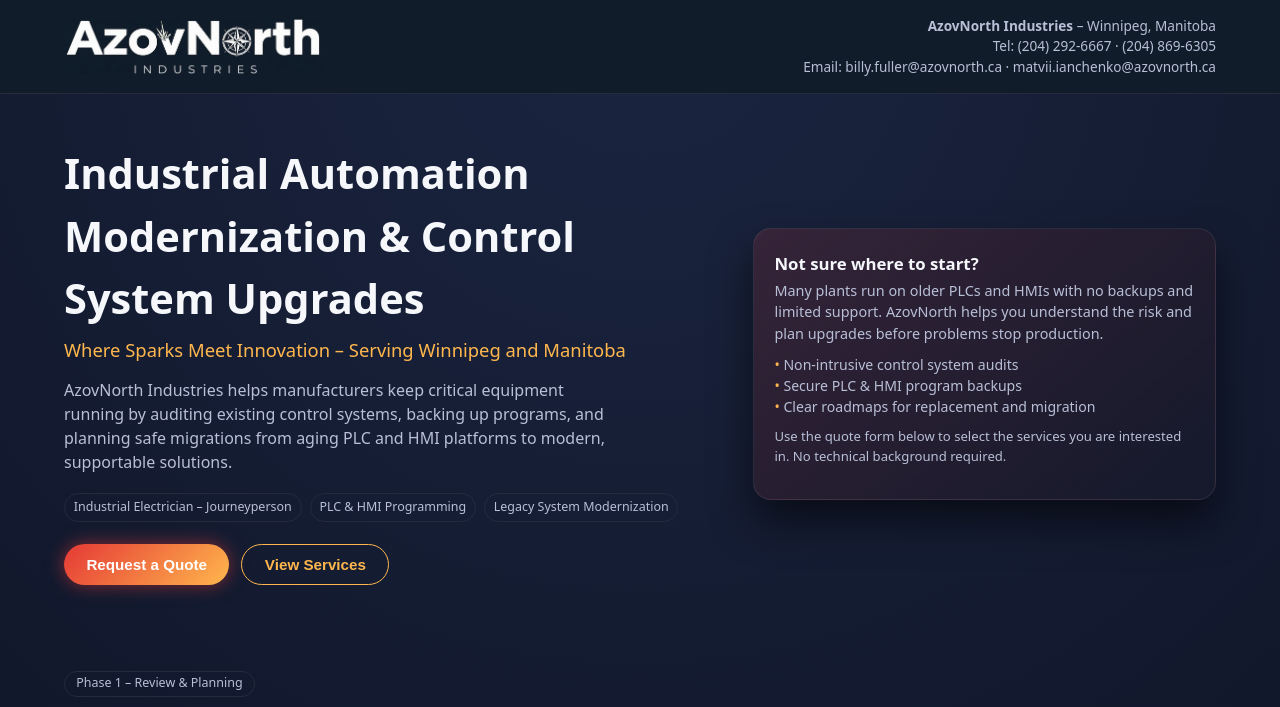
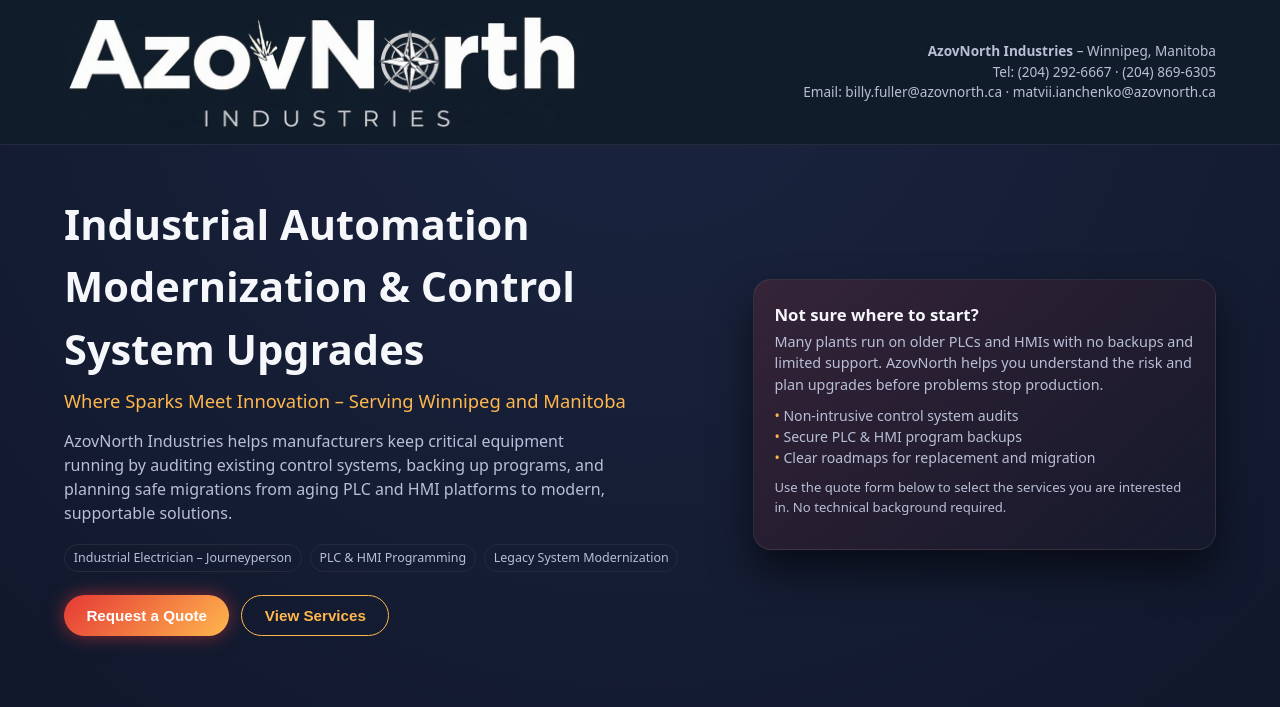
Before and after one commit to azovnorth/website, a plain HTML site: page index.html in a window 1280 px wide. Shown: the top 707 px of the page. Drawn offline with Linux system fonts and the light colour scheme.

Commit message:
Update index.html

```diff
--- a/index.html
+++ b/index.html
@@ -38,8 +38,8 @@
       z-index:20;
     }
     header img.logo{
-      height:56px;
-      max-width:260px;
+      height:112px;
+      max-width:520px;
       object-fit:contain;
     }
     header .contact-mini{
```
